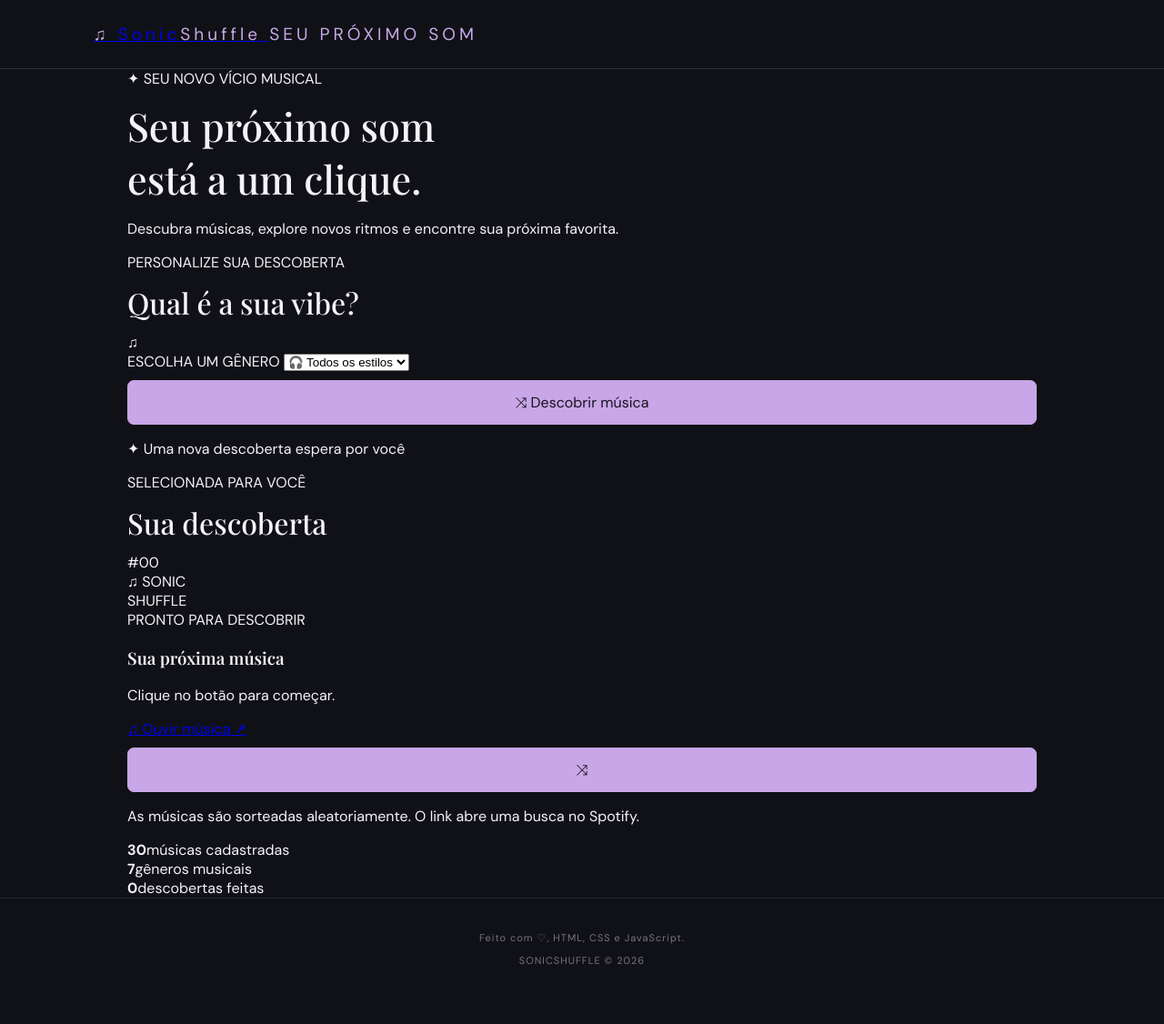
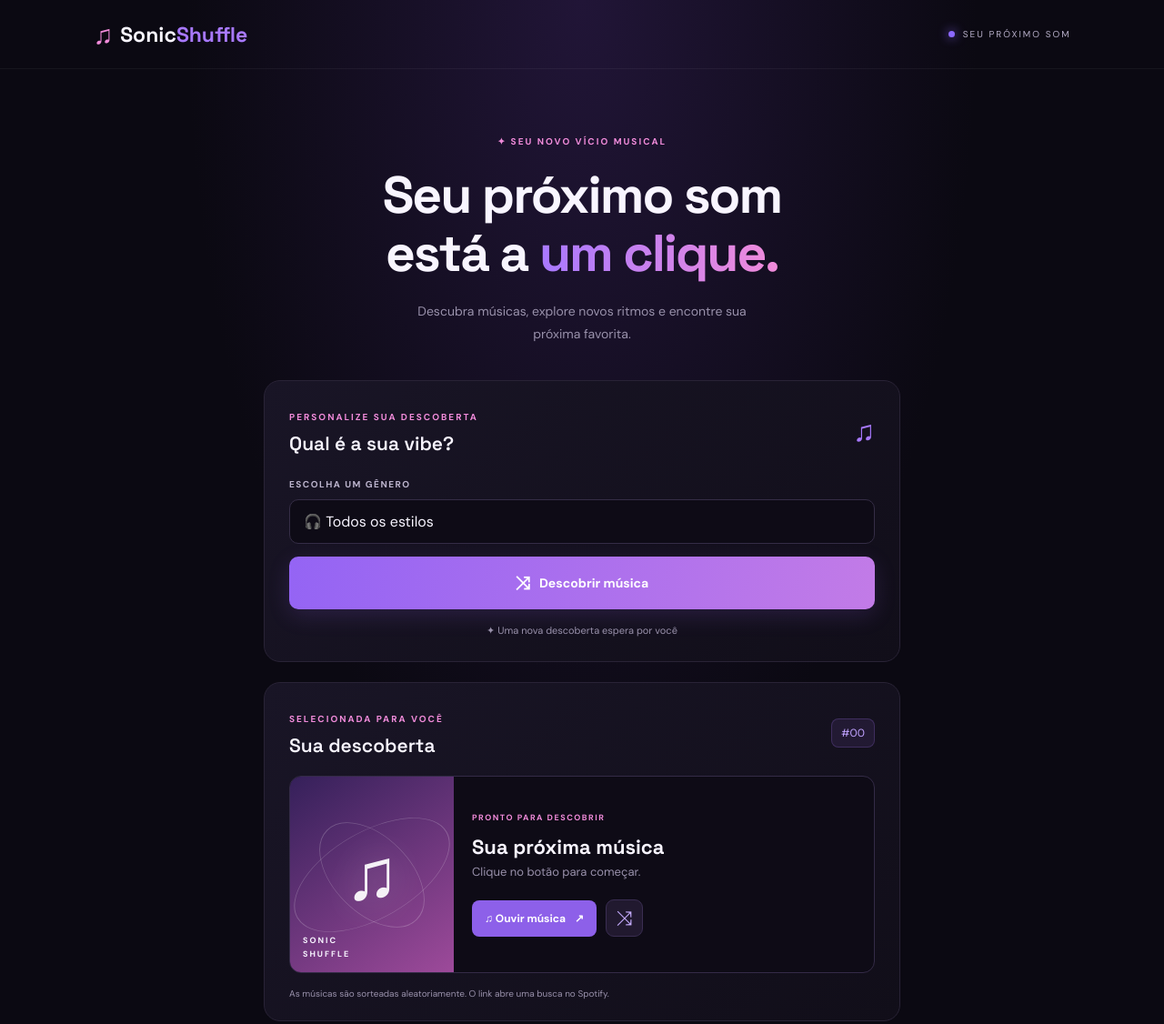
Before and after one commit to heloisa0404/Gerador-aleatorio, a plain HTML site: page index.html in a window 1280 px wide. Shown: the top 1126 px of the page at 91% size. Before the commit the page ends 1088 px from the top, so only its background shows below. Drawn offline with nearby package versions, Linux system fonts and the light colour scheme; a script that the page names is missing.

Commit message:
Update style.css

```diff
--- a/style.css
+++ b/style.css
@@ -1,117 +1,477 @@
-@import url('https://fonts.googleapis.com/css2?family=DM+Sans:wght@400;500;600;700&family=Playfair+Display:wght@500;600&display=swap');
+@import url('https://fonts.googleapis.com/css2?family=DM+Sans:wght@400;500;600;700&family=Space+Grotesk:wght@400;500;600;700&display=swap');
 
-* { box-sizing: border-box; }
+:root {
+  --bg: #0b0912;
+  --panel: #15121f;
+  --border: #292336;
+  --purple: #a879ff;
+  --pink: #f18bda;
+  --text: #f8f5ff;
+  --muted: #9991ab;
+}
+
+* {
+  box-sizing: border-box;
+  margin: 0;
+  padding: 0;
+}
 
 body {
-  margin: 0;
-  background: #101116;
-  color: #f5f2fa;
+  background:
+    radial-gradient(ellipse at 50% 0%, #211537 0%, transparent 48%),
+    var(--bg);
+  color: var(--text);
   font-family: 'DM Sans', sans-serif;
+  min-height: 100vh;
 }
 
-header {
-  padding: 25px 8%;
-  border-bottom: 1px solid #303039;
-  letter-spacing: 4px;
-  font-size: 19px;
+button, select {
+  font: inherit;
 }
 
-header span { color: #c9a9e9; }
-header small { color: #8d8998; font-size: 10px; margin-left: 12px; }
-
-main { width: 85%; max-width: 1000px; margin: auto; }
-
-.intro { text-align: center; padding: 45px 0 30px; }
-.intro p, .tag { color: #c4a0e5; letter-spacing: 2px; font-size: 11px; }
-
-h1, h2, h3 { font-family: 'Playfair Display', serif; }
-h1 { font-size: clamp(30px, 5vw, 43px); font-weight: 500; margin: 12px 0; }
-.intro span, .frase { color: #aaa6b4; }
-
-.card {
-  display: grid;
-  grid-template-columns: 0.85fr 1.15fr;
-  gap: 30px;
-  padding: 25px;
-  border: 1px solid #35333f;
-  border-radius: 15px;
-  background: #17181f;
+button, a, select {
+  -webkit-tap-highlight-color: transparent;
 }
 
-.portrait {
-  min-height: 340px;
-  border-radius: 10px;
-  background: linear-gradient(145deg, #393044, #20212b);
-  display: grid;
-  place-items: center;
-  font-size: 70px;
-  color: #d5b8f1;
-  background-size: cover;
-  background-position: center;
+.topbar {
+  height: 76px;
+  padding: 0 8%;
+  display: flex;
+  align-items: center;
+  justify-content: space-between;
+  border-bottom: 1px solid #ffffff0d;
 }
 
-.info { align-self: center; }
-h2 { font-size: 32px; font-weight: 500; margin: 12px 0; }
-.frase { font-style: italic; line-height: 1.6; }
-
-.details {
-  margin: 25px 0;
-  border-top: 1px solid #34323d;
+.logo {
+  font: 700 23px 'Space Grotesk', sans-serif;
+  color: var(--text);
+  text-decoration: none;
+  display: flex;
+  align-items: center;
+  gap: 8px;
 }
 
-.details p {
+.logo > span:last-child {
+  color: var(--purple);
+  margin-left: -8px;
+}
+
+.logo-icon {
+  color: var(--pink);
+  font-size: 29px;
+}
+
+.status {
+  color: #b7afc9;
+  font-size: 10px;
+  letter-spacing: 2px;
+  display: flex;
+  align-items: center;
+  gap: 9px;
+}
+
+.status-dot {
+  width: 7px;
+  height: 7px;
+  border-radius: 50%;
+  background: #8c69ff;
+  box-shadow: 0 0 12px #8c69ff;
+}
+
+.container {
+  width: min(700px, 90%);
+  margin: auto;
+}
+
+.hero {
+  text-align: center;
+  padding: 67px 0 38px;
+}
+
+.eyebrow, .mini-label {
+  color: var(--pink);
+  font-size: 10px;
+  font-weight: 700;
+  letter-spacing: 2px;
+}
+
+.hero h1 {
+  font: 700 clamp(36px, 7vw, 57px)/1.12 'Space Grotesk', sans-serif;
+  letter-spacing: -2px;
+  margin: 19px 0;
+}
+
+.hero h1 span {
+  background: linear-gradient(90deg, #a879ff, #f18bda);
+  -webkit-background-clip: text;
+  background-clip: text;
+  color: transparent;
+}
+
+.hero p {
+  max-width: 400px;
+  margin: auto;
+  color: var(--muted);
+  font-size: 14px;
+  line-height: 1.8;
+}
+
+.generator, .result-section {
+  background: linear-gradient(140deg, #191526, #110e19);
+  border: 1px solid var(--border);
+  border-radius: 18px;
+  padding: 27px;
+  margin-bottom: 22px;
+}
+
+.section-heading {
   display: flex;
   justify-content: space-between;
-  gap: 15px;
-  border-bottom: 1px solid #34323d;
-  padding: 12px 0;
-  font-size: 13px;
-  color: #aaa6b4;
+  align-items: center;
+  margin-bottom: 25px;
 }
 
-.details b { color: #eee8f6; text-align: right; }
-
-button {
-  width: 100%;
-  padding: 13px;
-  margin-top: 10px;
-  border: 1px solid #c8a6e7;
-  border-radius: 7px;
-  background: #c8a6e7;
-  color: #17121e;
-  font: inherit;
-  cursor: pointer;
-  transition: 0.2s;
+.section-heading h2 {
+  font: 600 21px 'Space Grotesk', sans-serif;
+  margin-top: 7px;
 }
 
-button:hover { filter: brightness(1.12); transform: translateY(-2px); }
-button.outline { background: transparent; color: #e0c8f4; }
-#aviso { font-size: 12px; color: #c8a6e7; }
-
-.bottom {
-  margin-top: 25px;
-  padding: 20px 0;
-  border-top: 1px solid #35333f;
+.head-icon {
+  color: var(--purple);
+  font-size: 32px;
 }
 
-.bottom h3 { font-size: 22px; }
-#total { color: #c8a6e7; margin-left: 8px; }
-#favoritos { color: #aaa6b4; font-size: 14px; line-height: 2; }
-#contador { text-align: right; font-size: 12px; color: #8d8998; }
+label {
+  display: block;
+  color: #bdb5ce;
+  font-size: 10px;
+  letter-spacing: 1.5px;
+  font-weight: 700;
+  margin-bottom: 10px;
+}
+
+select {
+  appearance: none;
+  width: 100%;
+  padding: 15px;
+  border: 1px solid #352d46;
+  border-radius: 10px;
+  color: var(--text);
+  background: #0e0b16;
+  outline: none;
+  cursor: pointer;
+  margin-bottom: 14px;
+}
+
+select:focus {
+  border-color: var(--purple);
+}
+
+select option {
+  background: #15121f;
+  color: white;
+}
+
+.shuffle-btn {
+  border: none;
+  border-radius: 10px;
+  width: 100%;
+  padding: 16px;
+  background: linear-gradient(100deg, #9464f4, #c27be7);
+  color: white;
+  font-size: 14px;
+  font-weight: 700;
+  cursor: pointer;
+  box-shadow: 0 7px 25px #9863f32a;
+  transition: transform .2s, filter .2s;
+}
+
+.shuffle-btn span {
+  font-size: 20px;
+  vertical-align: -2px;
+  margin-right: 7px;
+}
+
+.shuffle-btn:hover {
+  transform: translateY(-2px);
+  filter: brightness(1.12);
+}
+
+.shuffle-btn:active {
+  transform: scale(.98);
+}
+
+.hint {
+  color: var(--muted);
+  text-align: center;
+  font-size: 11px;
+  margin-top: 16px;
+}
+
+.result-section {
+  padding-bottom: 21px;
+}
+
+.result-heading {
+  margin-bottom: 20px;
+}
+
+.result-number {
+  color: #c0a2ff;
+  background: #a879ff18;
+  border: 1px solid #a879ff36;
+  padding: 7px 10px;
+  border-radius: 8px;
+  font-size: 12px;
+}
+
+.music-card {
+  overflow: hidden;
+  border: 1px solid #342b47;
+  background: #0e0b16;
+  border-radius: 13px;
+  display: grid;
+  grid-template-columns: 180px 1fr;
+  animation: appear .35s ease;
+}
+
+.album-art {
+  min-height: 215px;
+  position: relative;
+  overflow: hidden;
+  display: flex;
+  align-items: center;
+  justify-content: center;
+  background: linear-gradient(145deg, #35205a, #9d4a9a);
+  transition: background .3s;
+}
+
+.art-orbit {
+  position: absolute;
+  width: 190px;
+  height: 190px;
+  border: 1px solid #ffffff35;
+  border-radius: 50%;
+  transform: rotate(-30deg) scaleY(.5);
+}
+
+.orbit-two {
+  width: 140px;
+  height: 140px;
+  transform: rotate(45deg) scaleY(.6);
+}
+
+.art-note {
+  font-size: 80px;
+  color: #ffffffed;
+  text-shadow: 0 0 40px #ffffff60;
+  z-index: 1;
+}
+
+.art-caption {
+  position: absolute;
+  bottom: 13px;
+  left: 14px;
+  font-size: 9px;
+  font-weight: 700;
+  letter-spacing: 2px;
+  line-height: 1.6;
+}
+
+.music-info {
+  padding: 23px 20px;
+  display: flex;
+  flex-direction: column;
+  align-items: flex-start;
+  justify-content: center;
+  min-width: 0;
+}
+
+.music-tag {
+  color: var(--pink);
+  font-size: 9px;
+  letter-spacing: 1.5px;
+  font-weight: 700;
+}
+
+.music-info h3 {
+  font: 700 22px/1.3 'Space Grotesk', sans-serif;
+  margin: 12px 0 5px;
+  overflow-wrap: anywhere;
+}
+
+.music-info > p {
+  color: var(--muted);
+  font-size: 13px;
+}
+
+.music-actions {
+  display: flex;
+  align-items: center;
+  gap: 10px;
+  margin-top: 22px;
+  width: 100%;
+}
+
+.listen-btn {
+  text-decoration: none;
+  color: white;
+  background: #8d60e9;
+  border-radius: 8px;
+  padding: 12px 14px;
+  font-size: 12px;
+  font-weight: 700;
+  transition: filter .2s;
+}
+
+.listen-btn:hover {
+  filter: brightness(1.2);
+}
+
+.listen-btn span {
+  margin-left: 7px;
+}
+
+.again-btn {
+  background: #21192f;
+  color: #c6adff;
+  border: 1px solid #3a2e52;
+  width: 41px;
+  height: 41px;
+  border-radius: 9px;
+  font-size: 22px;
+  cursor: pointer;
+  transition: transform .3s;
+}
+
+.again-btn:hover {
+  transform: rotate(90deg);
+}
+
+.footnote {
+  font-size: 10px;
+  line-height: 1.6;
+  color: var(--muted);
+  margin-top: 15px;
+}
+
+.stats {
+  display: grid;
+  grid-template-columns: repeat(3, 1fr);
+  gap: 12px;
+  margin: 25px 0 48px;
+}
+
+.stats > div {
+  background: #15121f9c;
+  border: 1px solid var(--border);
+  border-radius: 12px;
+  padding: 19px 8px;
+  text-align: center;
+}
+
+.stats strong {
+  display: block;
+  font: 700 26px 'Space Grotesk', sans-serif;
+  color: var(--purple);
+}
+
+.stats span {
+  display: block;
+  color: var(--muted);
+  font-size: 10px;
+  margin-top: 5px;
+}
 
 footer {
-  text-align: center;
-  border-top: 1px solid #292832;
-  padding: 25px;
-  color: #777381;
-  font-size: 11px;
+  display: flex;
+  justify-content: space-between;
+  gap: 12px;
+  border-top: 1px solid #ffffff0d;
+  padding: 23px 8%;
+  color: var(--muted);
+  font-size: 10px;
+}
+
+footer span {
   letter-spacing: 1px;
 }
 
-@media (max-width: 650px) {
-  main { width: 90%; }
-  .card { grid-template-columns: 1fr; padding: 17px; gap: 20px; }
-  .portrait { min-height: 240px; }
-  header { padding: 22px 5%; }
-  header small { display: block; margin: 8px 0 0 25px; }
+@keyframes appear {
+  from {
+    opacity: 0;
+    transform: translateY(8px);
+  }
+  to {
+    opacity: 1;
+    transform: translateY(0);
+  }
 }
+
+@media (max-width: 520px) {
+  .topbar {
+    padding: 0 5%;
+    height: 66px;
+  }
+
+  .logo {
+    font-size: 19px;
+  }
+
+  .status {
+    font-size: 8px;
+    letter-spacing: 1px;
+  }
+
+  .hero {
+    padding: 54px 0 30px;
+  }
+
+  .hero h1 {
+    letter-spacing: -1px;
+  }
+
+  .generator, .result-section {
+    padding: 20px 16px;
+  }
+
+  .music-card {
+    grid-template-columns: 1fr;
+  }
+
+  .album-art {
+    min-height: 175px;
+  }
+
+  .music-info {
+    padding: 20px;
+  }
+
+  .stats {
+    gap: 7px;
+  }
+
+  .stats > div {
+    padding: 15px 5px;
+  }
+
+  .stats strong {
+    font-size: 22px;
+  }
+
+  .stats span {
+    font-size: 9px;
+  }
+
+  footer {
+    padding: 20px 5%;
+    font-size: 9px;
+  }
+}
+
+@media (prefers-reduced-motion: reduce) {
+  *, *::before, *::after {
+    animation-duration: .01ms !important;
+    transition-duration: .01ms !important;
+  }
+}
```
